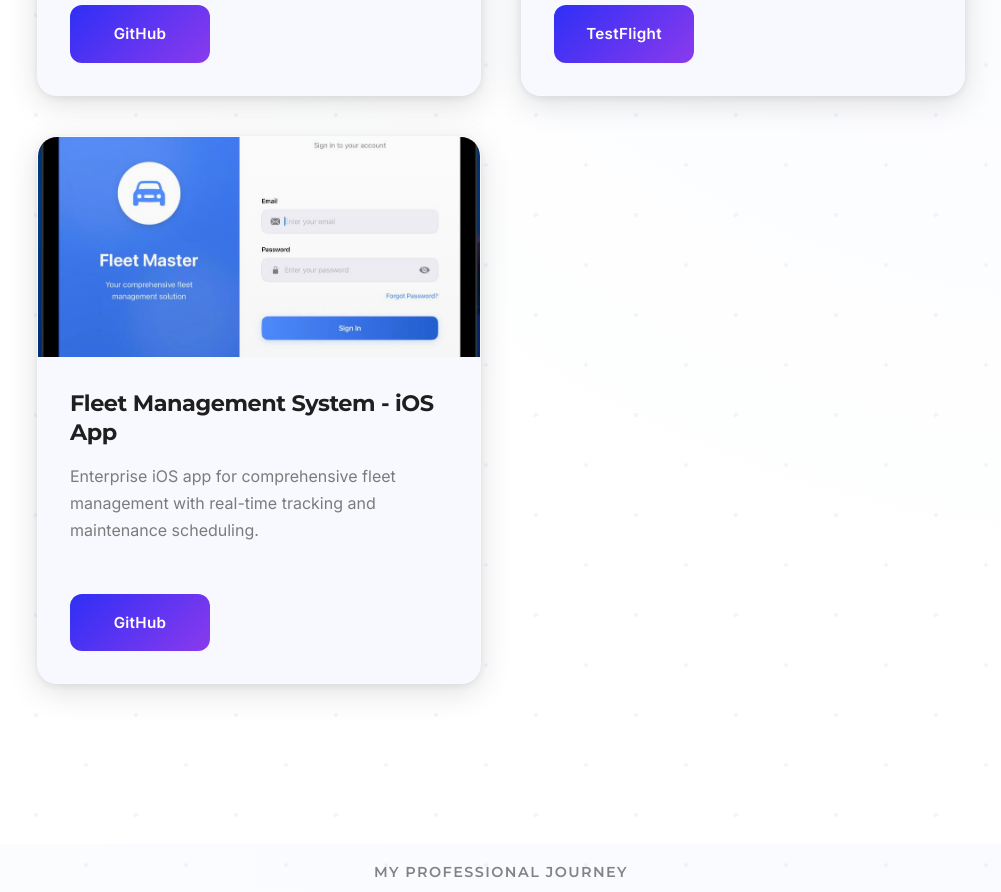
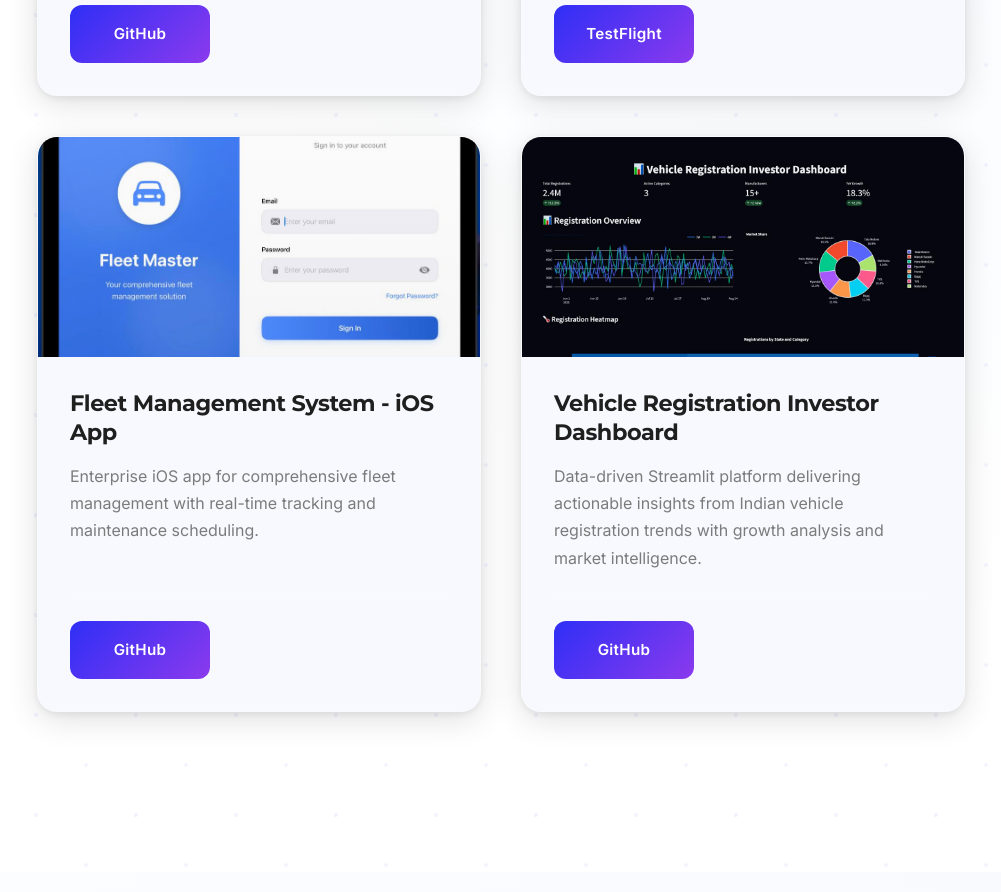
Before and after one commit to deepakstwt/My_Portfolio_Man, a React (Create React App) app: page / in a window 1280 px wide. Shown: the part 2960-3852 px from the top of the page, without its empty margins (139-1140 px from the left). Built offline with nearby package versions, Linux system fonts and the light colour scheme.

Commit message:
Reapply "✨ Major UI/UX Redesign & Optimization"
This reverts commit 55e3f0eea0947eaadc6c9309a64adfec3e1896d2.

```diff
--- a/src/components/portfolio/Portfolio.jsx
+++ b/src/components/portfolio/Portfolio.jsx
@@ -3,6 +3,7 @@
 import IMG1 from "../../assets/AInteraView.jpeg";
 import IMG2 from "../../assets/Faby.jpeg";
 import IMG3 from "../../assets/FleetManagementSystem.jpeg";
+import IMG4 from "../../assets/Dash.jpeg";
 import ProjectModal from "./ProjectModal";
 
 const data = [
@@ -74,6 +75,29 @@
     technologies: ["SwiftUI", "Supabase", "Firebase", "MapKit", "Core Location", "UserNotifications", "Core Data", "Charts Framework"],
     challenges: "The biggest challenge was implementing real-time location tracking while optimizing battery usage. I solved this by implementing intelligent location update intervals based on vehicle status and using background app refresh efficiently.",
     learnings: "This project taught me enterprise app development patterns, real-time data synchronization, location-based services optimization, and how to build scalable backend architectures. I also gained experience in fleet management domain knowledge and enterprise security requirements."
+  },
+  {
+    id: 4,
+    image: IMG4,
+    title: "Vehicle Registration Investor Dashboard",
+    category: "Data Analytics Web Application",
+    github: "https://github.com/deepakstwt/InteraDashboard",
+    demo: "#",
+    brief: "Data-driven Streamlit platform delivering actionable insights from Indian vehicle registration trends with growth analysis and market intelligence.",
+    description: "A comprehensive data analytics platform built with Streamlit that provides deep insights into Indian vehicle registration trends. The dashboard analyzes data across states, manufacturers, and vehicle categories to deliver actionable business intelligence for investors and industry stakeholders.",
+    features: [
+      "Interactive state-wise vehicle registration analysis",
+      "Manufacturer performance and market share tracking",
+      "Vehicle category trend analysis and forecasting",
+      "Growth rate calculations and volatility indicators",
+      "Market share visualization and comparison tools",
+      "Data export capabilities for further analysis",
+      "Real-time filtering and dynamic chart updates",
+      "Comprehensive statistical insights and summaries"
+    ],
+    technologies: ["Python", "Streamlit", "Pandas", "NumPy", "Plotly", "Matplotlib", "Seaborn", "Data Analysis"],
+    challenges: "The main challenge was processing and visualizing large datasets efficiently while maintaining interactive performance. I solved this by implementing optimized data processing pipelines and efficient caching mechanisms for real-time dashboard updates.",
+    learnings: "This project enhanced my data science and visualization skills, particularly in building interactive dashboards and deriving meaningful insights from complex datasets. I gained expertise in financial analytics, market trend analysis, and creating user-friendly data presentation interfaces."
   }
 ];
 
```
Also changed, not shown: src/assets/Dash.jpeg (added), src/assets/Dashboard.jpeg (added).
